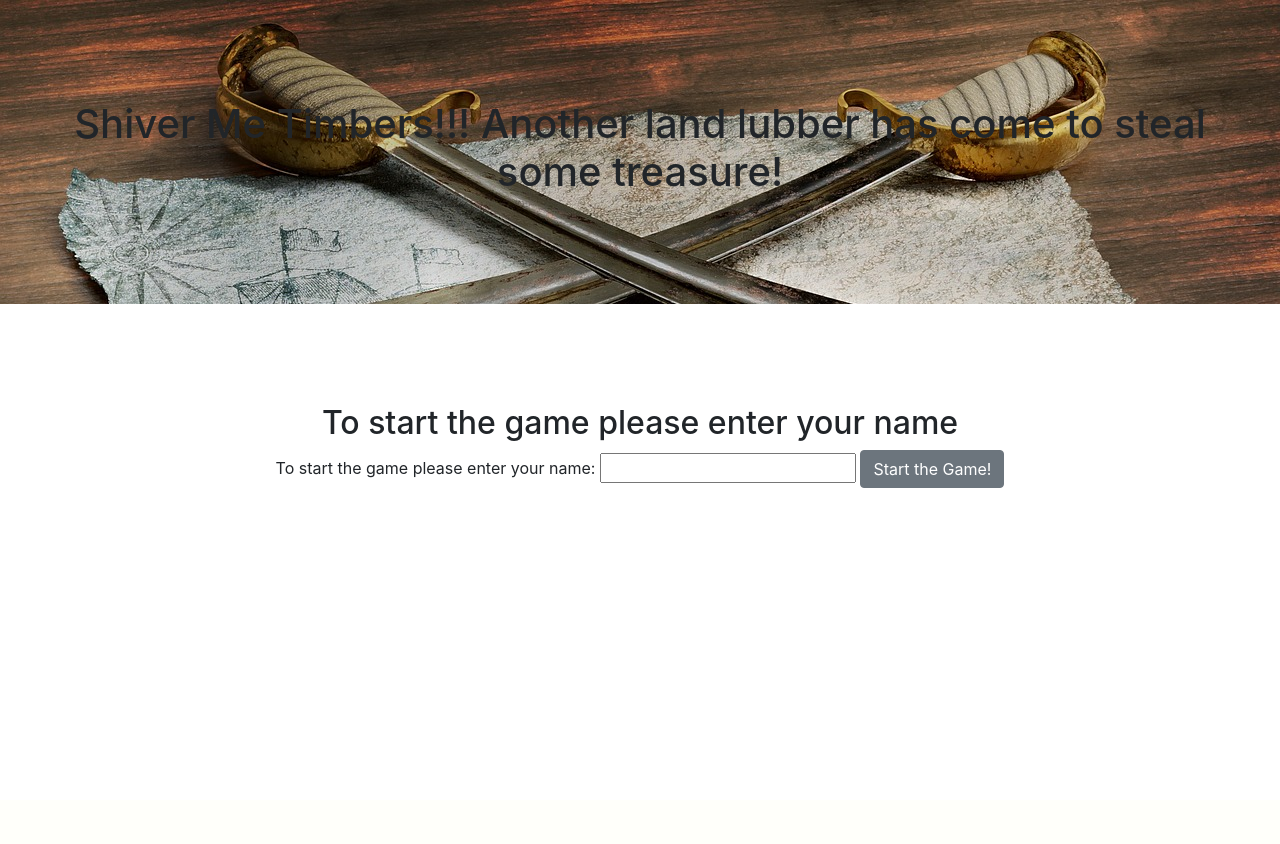
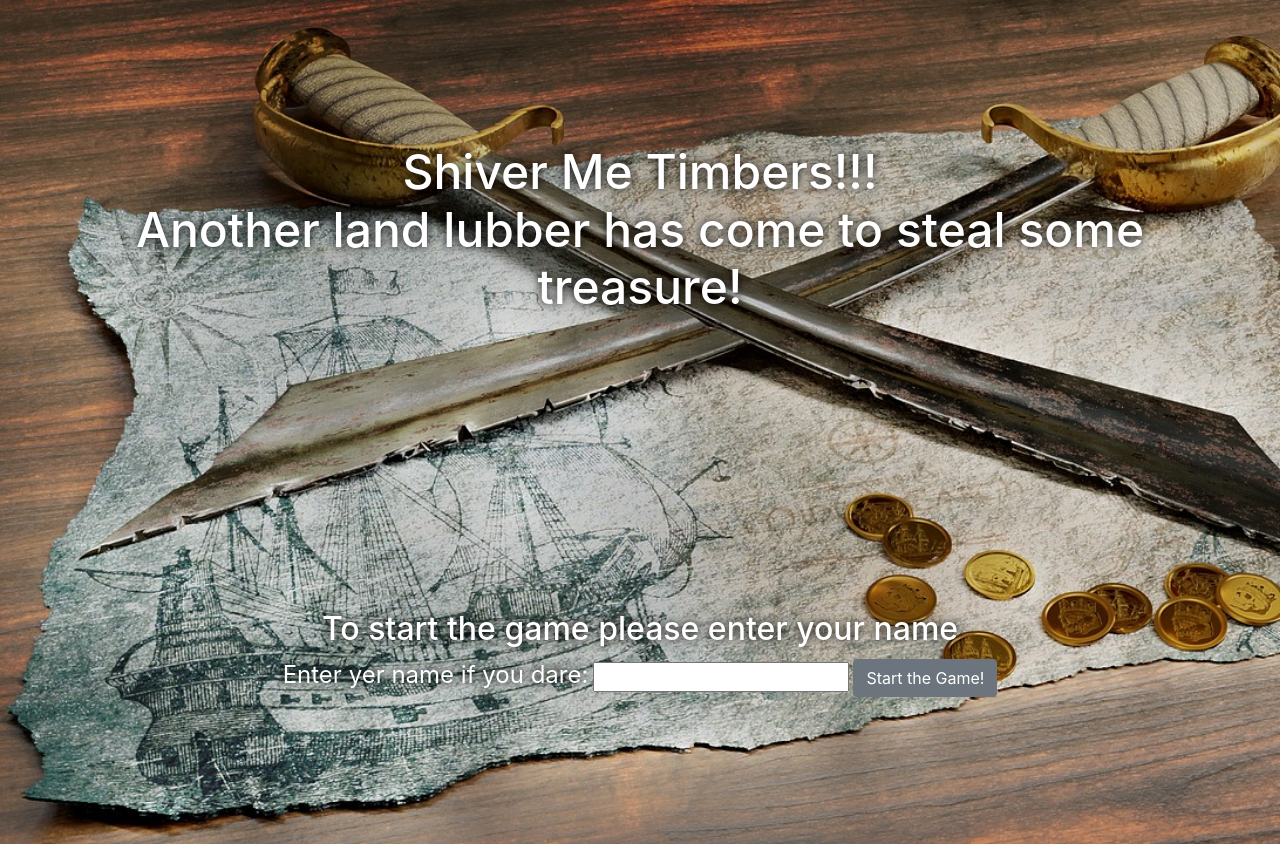
Before and after one commit to adam-omah/riddle-me-timbers, a Flask app: page / in a window 1280 px wide. Before the commit the page ends 488 px from the top, so only its background shows below. Run offline with Flask 2, Linux system fonts and the light colour scheme; some libraries are stand-ins or nearby versions.

Commit message:
Started styling + more bootstrap

```diff
--- a/css/my_style.css
+++ /dev/null
@@ -1,10 +0,0 @@
-.row {
-    padding: 100px 50px;
-}
-.page-header-bg{
-    background-image: url("discovery-3721111_1280.jpg")
-}
-
-#page-header-bg {
-    background-image: url("discovery-3721111_1280.jpg")
-}
--- a/css/new_style.css
+++ /dev/null
@@ -1,6 +0,0 @@
-.row {
-    padding: 100px 50px;
-}
-.page-header-bg{
-    background-image: url("discovery-3721111_1280.jpg")
-}
--- a/run.py
+++ b/run.py
@@ -25,7 +25,8 @@ def index():
         session["riddle_round"] = 0
         session["attempts_remaining"] = 2
         return redirect(request.form["username"])
-    return render_template("index.html")
+    else:
+        return render_template("index.html")
 
 
 # Set g.user to none before request, set g.user to user if user is in session
--- /dev/null
+++ b/static/css/my_style.css
@@ -0,0 +1,40 @@
+
+/* ---- Home page ---- */
+
+.home-page-row {
+    padding: 17.9vh 50px;
+}
+.home-page-bg{
+    background-image: url("discovery-3721111_1280.jpg");
+    background-repeat: no-repeat;
+    background-size: cover;
+}
+
+#home-page-header {
+    font-size: 3rem !important;
+    text-shadow: 0px 0px 10px black;
+}
+
+.page-text-onbg {
+    text-shadow: 0px 0px 10px black;
+}
+
+label {
+    font-size: 1.5em;
+}
+
+/* ---- /Home page ---- */
+
+/* ---- Questions page ---- */
+
+.questions-page-bg{
+    background-image: url("aaron-burden-261332-unsplash.jpg");
+    background-repeat: no-repeat;
+    background-size: cover;
+}
+
+.row .questions-page-row .justify-content-center {
+    padding: 6vh 50px;
+}
+
+/* ---- Questions page ---- */
--- a/templates/end_game.html
+++ b/templates/end_game.html
@@ -14,7 +14,7 @@
     <!-- /Bootstrap Scripts and Style's/ -->
 
     <!-- Local CSS Files -->
-    <link rel="stylesheet" href="templates/style.css">
+    <link rel="stylesheet" href="{{ url_for('static', filename='css/my_style.css') }}">
     <!-- /Local CSS Files/ -->
 
 </head>
--- a/templates/index.html
+++ b/templates/index.html
@@ -16,27 +16,26 @@
     <!-- Local CSS Files -->
 
     <!-- Fix for weird favicon ico bug =/ -->
-    <link rel="shortcut icon" href="#" />
-    <link rel="stylesheet" type="text/css" href="my_style.css" />
+    <link rel="stylesheet" href="{{ url_for('static', filename='css/my_style.css') }}">
 
     <!-- /Local CSS Files/ -->
 
 </head>
 <body>
 
-    <div class="container-fluid">
-        <div class="row page-header-bg justify-content-center" id="page-header-bg">
-            <div class="col-xs-6 page-header text-center">
-                <h1>Shiver Me Timbers!!! Another land lubber has come to steal some treasure!</h1>
+    <div class="container-fluid home-page-bg">
+        <div class="row page-header-bg justify-content-center home-page-row">
+            <div class="col-xs-6 page-header text-center text-white">
+                <h1 class="page-header" id="home-page-header">Shiver Me Timbers!!!</br>Another land lubber has come to steal some treasure!</h1>
             </div>
         </div>
 
-        <div class="row text-center justify-content-center">
-            <div class="col-xs-4">
+        <div class="row text-center justify-content-center home-page-row">
+            <div class="col-xs-4 text-white page-text-onbg">
                 <div class="login-form">
                     <h2>To start the game please enter your name</h2>
                     <form method="POST">
-                        <label for="username">To start the game please enter your name:</label>
+                        <label for="username">Enter yer name if you dare:</label>
                         <input type="text" id="username" name="username"/>
                         <button class="btn btn-secondary">Start the Game!</button>
                     </form>
--- a/templates/new_style.1.css
+++ /dev/null
@@ -1,6 +0,0 @@
-.row {
-    padding: 100px 50px;
-}
-.page-header-bg{
-    background-image: url("discovery-3721111_1280.jpg")
-}
```
Also changed, not shown: templates/single_player.html (+21 -6 lines), static/css/discovery-3721111_1280.jpg (renamed from data/discovery-3721111_1280.jpg), 1 other file.
